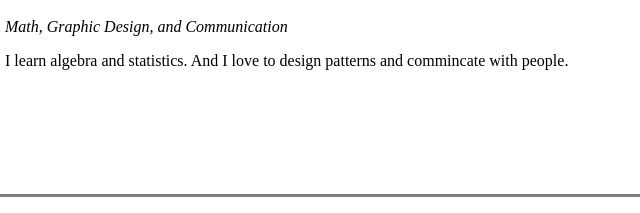
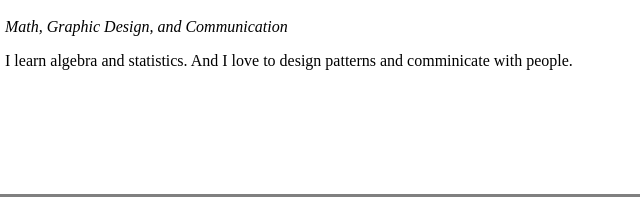
Before and after one commit to Olenka1/CV, a plain HTML site: page index.html in a window 1280 px wide. Shown: the part 164-377 px from the top of the page, 346-986 px from the left. Drawn offline with Linux system fonts and the light colour scheme.

Commit message:
Fixed a typo in index.html

```diff
--- a/index.html
+++ b/index.html
@@ -9,7 +9,7 @@
             <td><img src="Olena_Volobuieva_profile-picture.jpg" alt="Olena's profile picture" width="300" height="300"></td>
             <td><h1>Olena Volobuieva</h1>
                 <p><em>Math, Graphic Design, and Communication</em></p>
-                <p>I learn algebra and statistics. And I love to design patterns and commincate with people.</p></td>
+                <p>I learn algebra and statistics. And I love to design patterns and comminicate with people.</p></td>
         </tr>
     </table>
 
```
